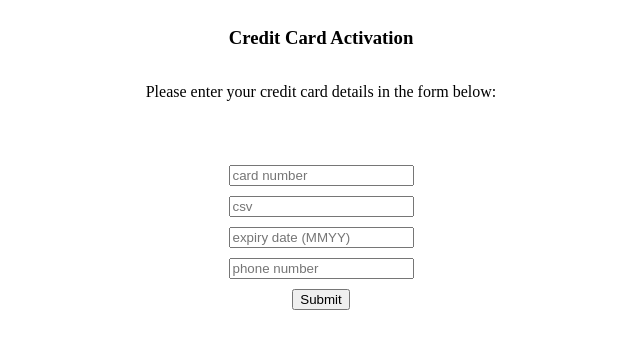
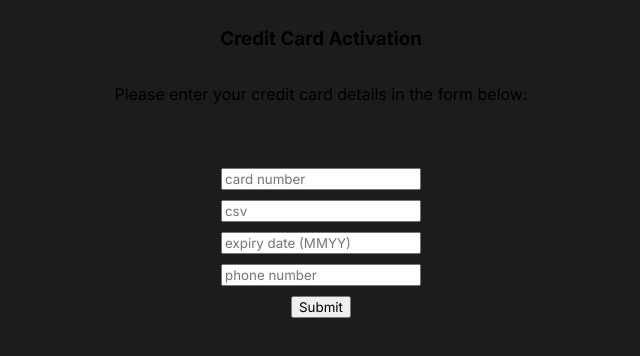
Before and after one commit to john-ngai/connex_card-activation, a React (Create React App) app: page / in a window 1280 px wide. Shown: the top 356 px of the page, without its empty margins (319-959 px from the left). Built offline with nearby package versions, Linux system fonts and the light colour scheme.

Commit message:
Add global styling defaults

```diff
--- a/src/App.scss
+++ b/src/App.scss
@@ -0,0 +1,11 @@
+// Google Font - Inter
+@import url('https://fonts.googleapis.com/css2?family=Inter:wght@100;200;300;400;500;600;700;800;900&display=swap');
+
+* {
+  box-sizing: border-box;
+  font-family: 'Inter', sans-serif;
+}
+
+body {
+  background-color: #1C1C1C;
+}
```
